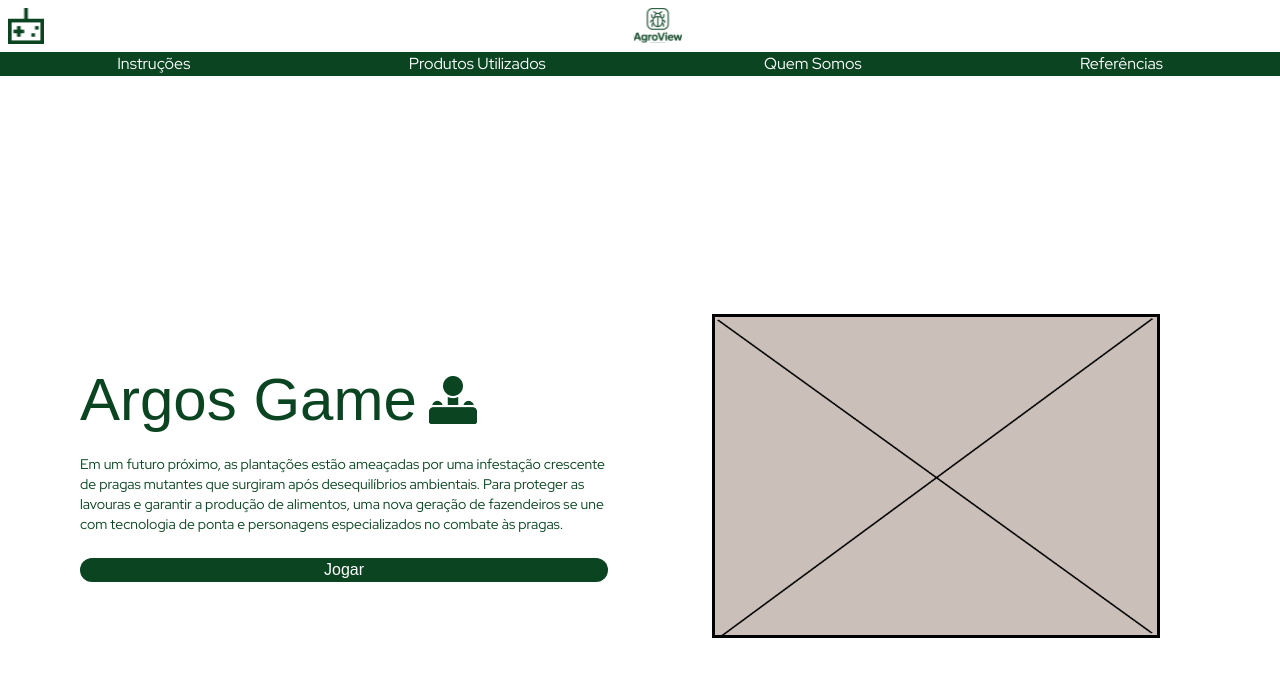
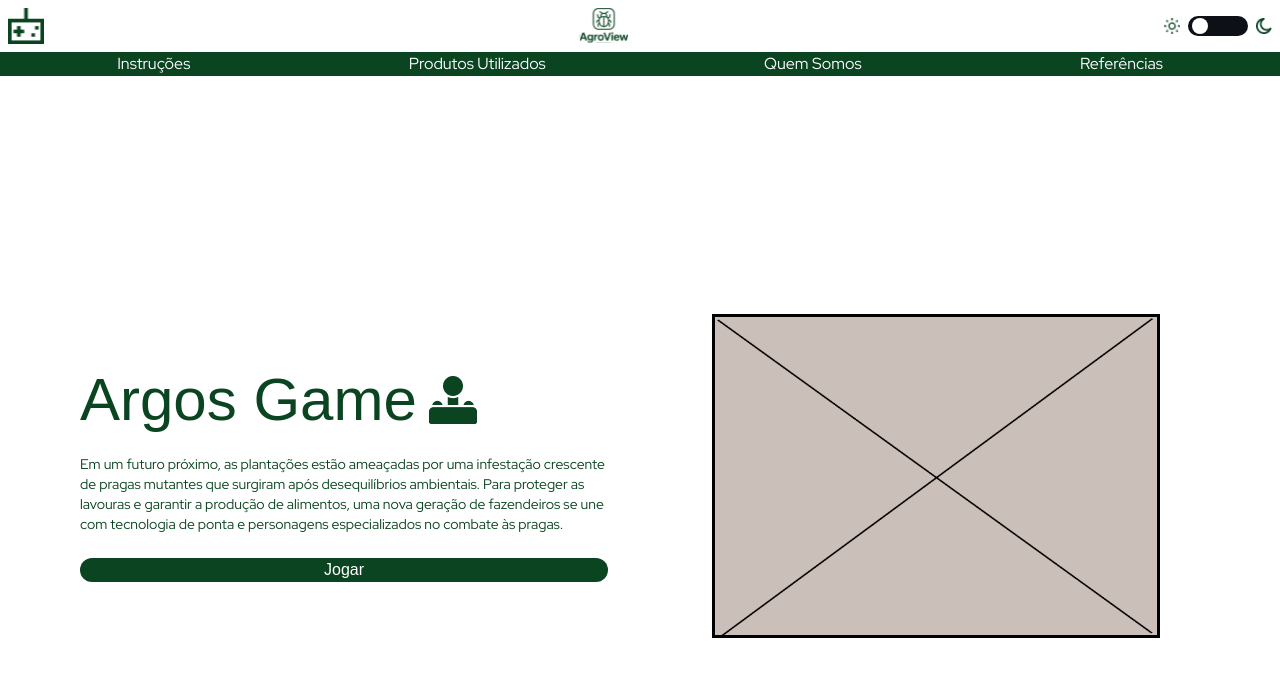
Before and after one commit to luizjuniorr/argos, a React (Vite) app: page /jogo in a window 1280 px wide. Shown: the top 676 px of the page. Built offline with nearby package versions, Linux system fonts and the light colour scheme; a web font is replaced by a local one.

Commit message:
header corrigido

```diff
--- a/src/components/Header.jsx
+++ b/src/components/Header.jsx
@@ -35,7 +35,13 @@ export function Header() {
             <img className="h-6 md:h-9" src={theme === "dark" ? logo_escuro : logo_claro} alt="Logo" />
           </Link>
 
-          <div></div>
+          <div className="hidden md:flex">
+            <BotaoClaroEscuro />
+          </div>
+
+          <div className="flex md:hidden">
+
+          </div>
         </div>
 
         <div className="w-full h-1 bg-dark-green md:hidden"></div>
```
